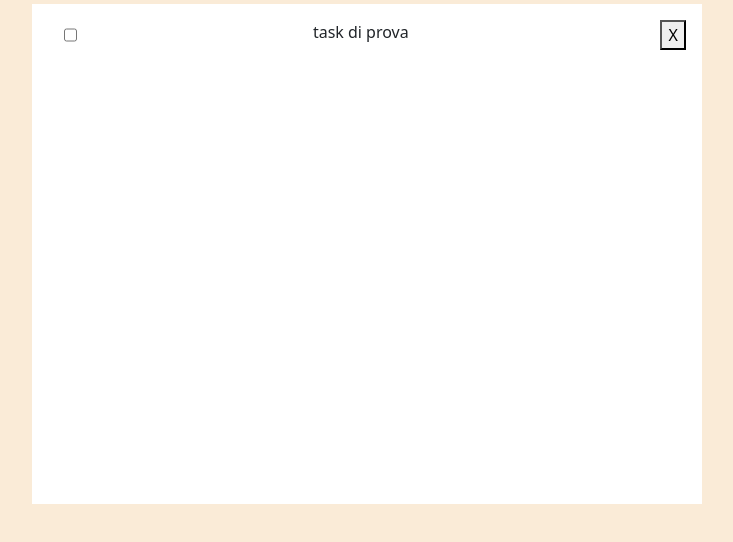
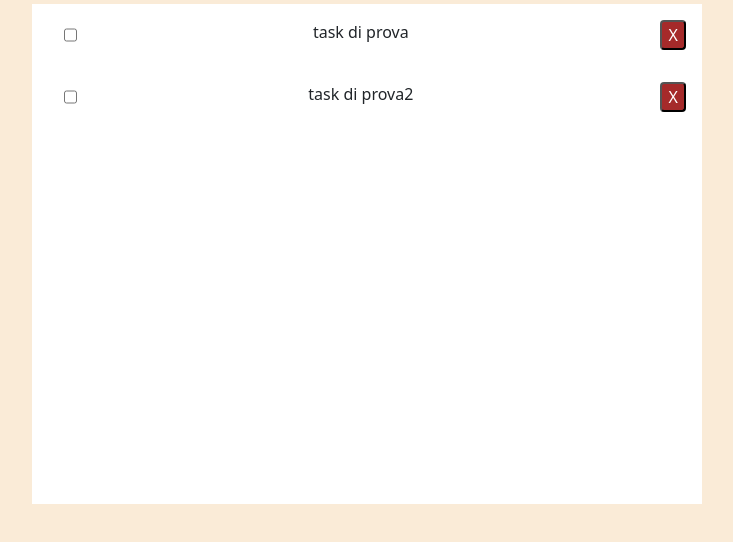
Before and after one commit to FabrizioCmp/vue-todolist, a plain HTML site: page index.htm in a window 1280 px wide. Shown: the part 182-724 px from the top of the page, without its empty margins (273-1006 px from the left). Drawn offline with nearby package versions, Linux system fonts and the light colour scheme.

Commit message:
Milestone 1&2

```diff
--- a/css/style.css
+++ b/css/style.css
@@ -36,4 +36,7 @@ ul{
 
 .btn_delete{
     margin: 0 1rem;
+    background-color: brown;
+    color: white;
+    border-radius: 4px;
 }
--- a/index.htm
+++ b/index.htm
@@ -26,8 +26,8 @@
                     <li v-for="(task,i) in tasks">
                         <div class="d-flex justify-content-between py-3">
                             <input type="checkbox">
-                            <span>{{task.text}}</span>
-                            <button class="btn_delete">X</button>
+                            <span :class="{'text-decoration-line-through' : task.done}">{{task.text}}</span>
+                            <button class="btn_delete" @click="removeTask(i)">X</button>
                         </div>
                     </li>
                 </ul>
--- a/js/main.js
+++ b/js/main.js
@@ -7,11 +7,17 @@ createApp({
                 {
                     text: "task di prova",
                     done: false,
+                },
+                {
+                    text: "task di prova2",
+                    done: false,
                 }
             ]
         }
     },
     methods: {
-
+        removeTask(index) {
+            this.tasks.splice(index, 1)
+        }
     }
 }).mount("#app")
```
